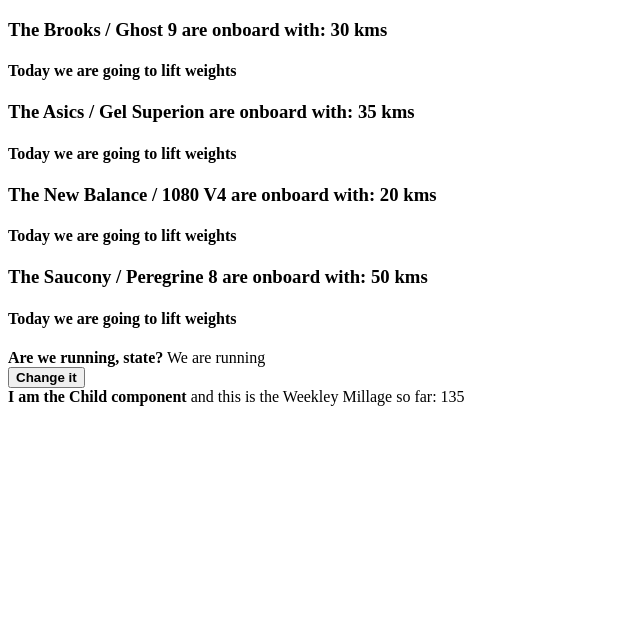
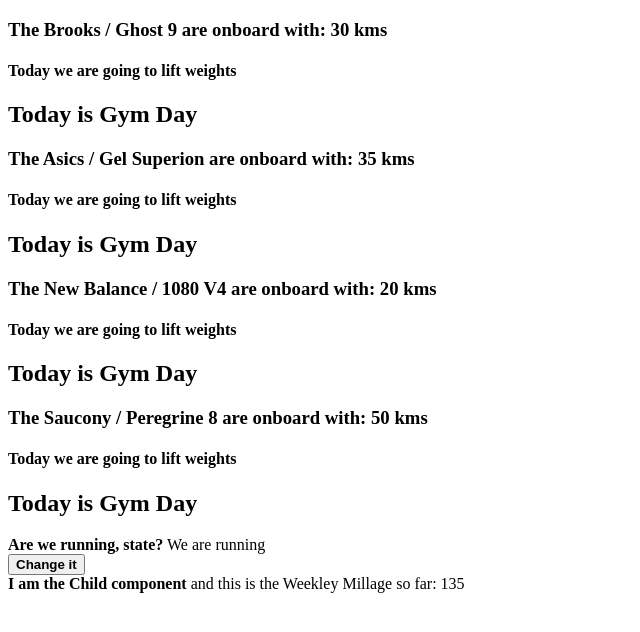
Before and after one commit to nigmasilmi/react-essential-training, a React (Create React App) app in the folder first-react/: page / in a window 1280 px wide. Shown: the top 632 px of the page, without its empty margins (0-640 px from the left). Built offline with nearby package versions, Linux system fonts and the light colour scheme.

Commit message:
Components conditional rendering

```diff
--- a/first-react/src/index.js
+++ b/first-react/src/index.js
@@ -63,9 +63,26 @@
         The {brand} / {model} are onboard with: {kms} kms
       </h3>
       <h4>Today we are {weights ? 'going to lift weights' : 'not going to lift weights'}</h4>
+      <h2>
+        {weights ? <GotoGym /> : <GoToYoga />}
+      </h2>
     </div>
   )
 };
+
+// simple display component
+// different syntax for writing a function component, minimal but valid
+const GotoGym = () =>
+  <div>
+    Today is Gym Day
+</div>
+
+// another simple display component
+
+const GoToYoga = () =>
+  <div>
+    Today is Yoga Day
+</div>
 
 class EquipShare extends React.Component {
   // using a static property as state
```
